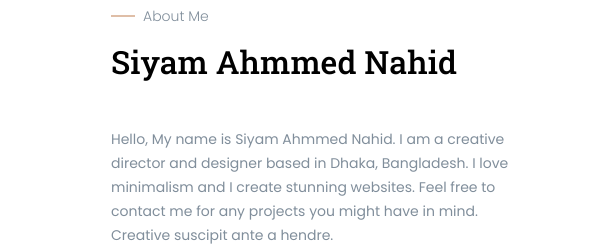
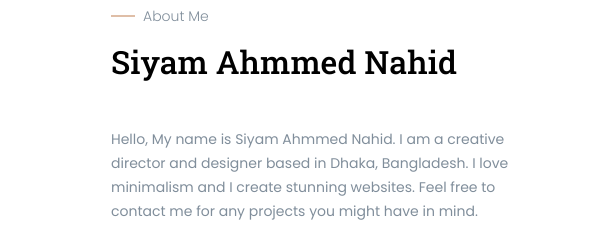
Before and after one commit to siyamahmmednahid/siyam, a plain HTML site: page site/index.html in a window 1280 px wide. Shown: the part 893-1145 px from the top of the page, 237-827 px from the left. Drawn offline with nearby package versions, Linux system fonts and the light colour scheme.

Commit message:
Content Update

```diff
--- a/site/index.html
+++ b/site/index.html
@@ -119,7 +119,7 @@
                             <span class="sectionLabel">About Me</span>
                             <h2 class="title">Siyam Ahmmed Nahid</h2>
                         </div>
-                        <p class="bio">Hello, My name is Siyam Ahmmed Nahid. I am a creative director and designer based in Dhaka, Bangladesh. I love minimalism and I create stunning websites. Feel free to contact me for any projects you might have in mind. Creative suscipit ante a hendre.</p>
+                        <p class="bio">Hello, My name is Siyam Ahmmed Nahid. I am a creative director and designer based in Dhaka, Bangladesh. I love minimalism and I create stunning websites. Feel free to contact me for any projects you might have in mind.</p>
                         <ul class="personalDetails">
                             <li><strong>Birthday:</strong> 09 July 1997</li>
                             <li><strong>Website:</strong> www.siyam.me</li>
```
